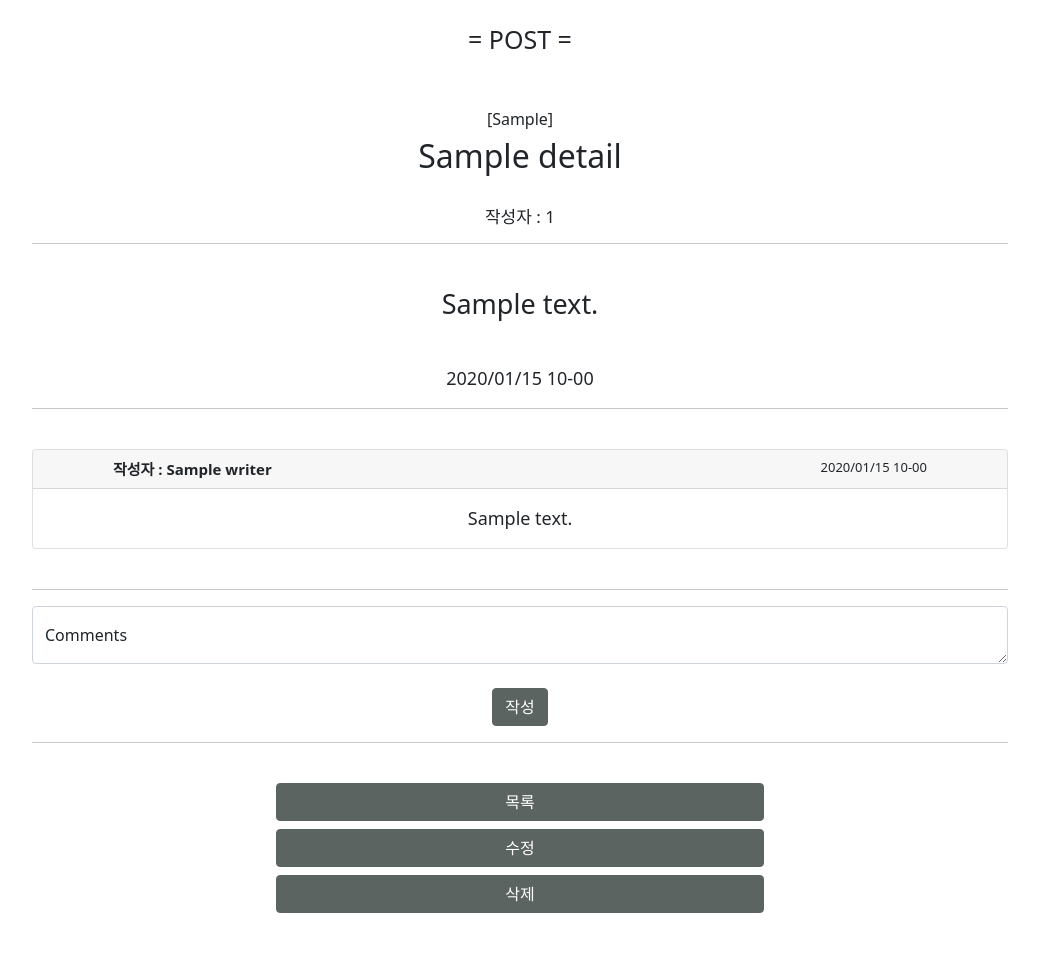
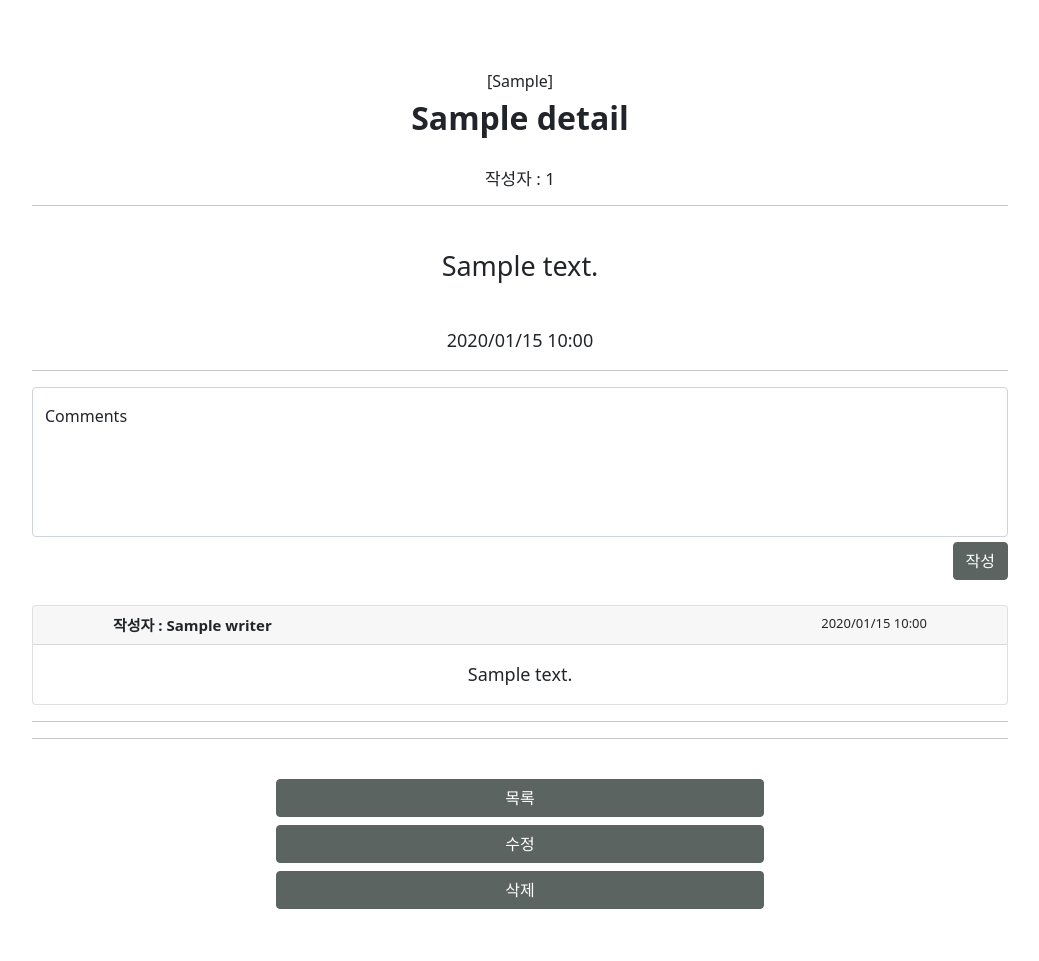
Before and after one commit to J1Yun/board-game-guide, a Django app: template BoardGameGuide/boardgame/templates/comu_detail.html in a window 1280 px wide. Shown: the part 211-1172 px from the top of the page, without its empty margins (120-1159 px from the left). After the commit the page ends 1120 px from the top, so only its background shows below. Run offline with Django 3.2, Linux system fonts and the light colour scheme; the template is opened without the code that fills it: most values are stand-ins (such as "Sample title", 1, 10 or a date in 2020).

Commit message:
Update comu_detail.html

```diff
--- a/BoardGameGuide/boardgame/templates/comu_detail.html
+++ b/BoardGameGuide/boardgame/templates/comu_detail.html
@@ -4,11 +4,10 @@
 
 <div class="container" style="word-break: break-all">
   <br />
-  <h1 class="name">= POST =</h1>
 
   <br /><br />
   <h1 class="type">[{{details.get_type_display}}]</h1>
-  <h1 class="title">{{details.title}}</h1>
+  <h2 class="title"><b>{{details.title}}</b></h2>
   <br />
   <h5 class="author">작성자 : {{details.writer_id}}</h5>
   <hr />
@@ -16,23 +15,36 @@
   <p class="what">{{details.contents|linebreaksbr}}</p>
   <br />
 
-  <p class="date">{{details.date|date:'Y/m/d H-i' }}</p>
+  <p class="date">{{details.date|date:'Y/m/d H:i' }}</p>
 </div>
 <div class="container">
   <hr />
+  <form action="{% url 'comment_write' details_pk=details.pk %}" method="POST">
+    {% csrf_token %}
+    <div class="form-floating">
+      <textarea
+        class="form-control"
+        name="contents"
+        placeholder="Leave a comment here"
+        id="floatingTextarea"
+        style="height: 150px; resize: none; margin-bottom: 5px"
+      ></textarea>
+      <label for="floatingTextarea">Comments</label>
+      <button class="btn btn-outline-secondary" type="submit" id="button-addon2" style="float: right">작성</button>
+    </div>
+  </form>
+  <br /><br />
   {% for comment in details.comments.all %}
-  <div class="comment">
-    <br />
+  <div class="comment" style="margin: 15px 0">
     <div class="card">
       <div class="card-header" style="padding-left: 80px; padding-right: 80px">
         <strong class="writer" style="float: left">작성자 : {{ comment.writer }}</strong>
-        <div class="date2" style="float: right">{{ comment.date|date:'Y/m/d H-i' }}</div>
+        <div class="date2" style="float: right">{{ comment.date|date:'Y/m/d H:i' }}</div>
       </div>
       <div class="card-body">
         <p class="card-text">{{ comment.contents|linebreaksbr}}</p>
       </div>
     </div>
-    <br />
   </div>
   {% empty %}
   <p class="card-text">No comments here yet :(</p>
@@ -40,16 +52,6 @@
   {% endfor %}
 
   <hr />
-
-  <form action="{% url 'comment_write' details_pk=details.pk %}" method="POST">
-    {% csrf_token %}
-    <div class="form-floating">
-      <textarea class="form-control" name="contents" placeholder="Leave a comment here" id="floatingTextarea"></textarea>
-      <label for="floatingTextarea">Comments</label>
-    </div>
-    <br />
-    <button class="btn btn-outline-secondary" type="submit" id="button-addon2">작성</button>
-  </form>
 </div>
 <div class="container">
   <hr />
```
